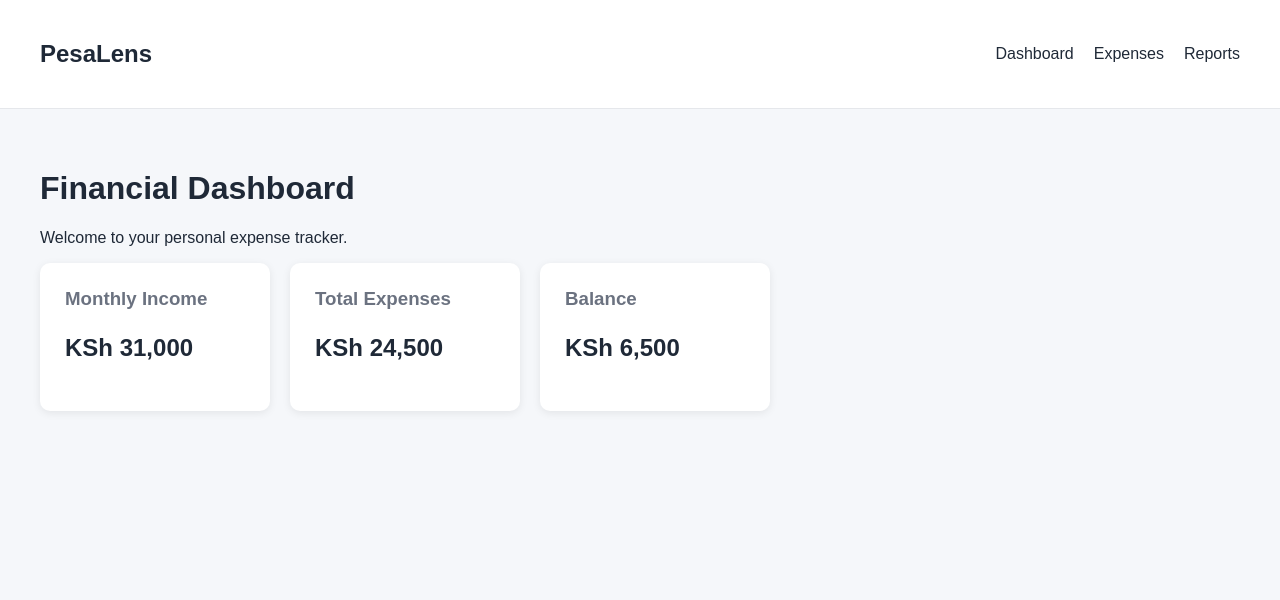
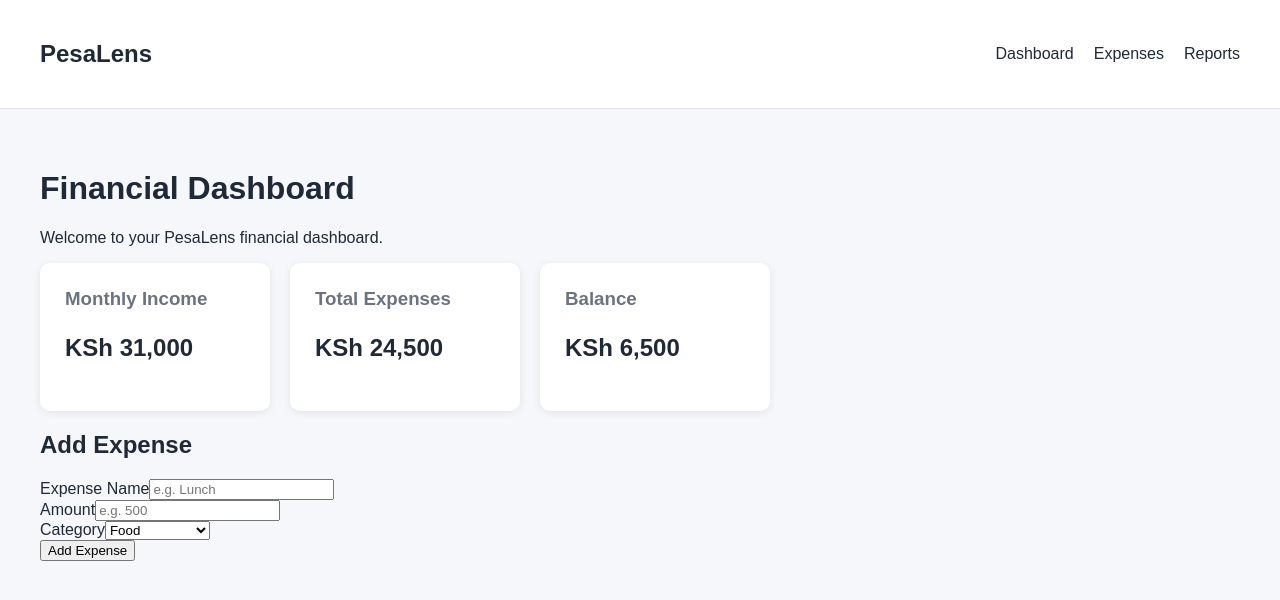
Before and after one commit to MukamiKelvin/kimahlife-expense-tracker, a React (Vite) app: page / in a window 1280 px wide. Shown: the top 600 px of the page. Built offline with nearby package versions, Linux system fonts and the light colour scheme.

Commit message:
feat: create controlled expense form

```diff
--- a/src/App.jsx
+++ b/src/App.jsx
@@ -3,6 +3,9 @@ import Navbar from "./components/Navbar";
 
 // Import the SummaryCard component.
 import SummaryCard from "./components/SummaryCard";
+
+// Import the ExpenseForm component.
+import ExpenseForm from "./components/ExpenseForm";
 
 // App is the main component of our application.
 function App() {
@@ -11,40 +14,47 @@ function App() {
       {/* Display our navigation bar */}
       <Navbar />
 
-      {/* Main content of our application */}
+      {/* Main content */}
       <main>
-        {/* Main dashboard heading */}
+
+        {/* Dashboard heading */}
         <h1>Financial Dashboard</h1>
 
-        {/* Short description */}
-        <p>Welcome to your personal expense tracker.</p>
+        {/* Description */}
+        <p>
+          Welcome to your PesaLens financial dashboard.
+        </p>
 
-        {/* Financial summary section */}
+        {/* Financial summary */}
         <section>
 
-          {/* Monthly income card */}
+          {/* Income */}
           <SummaryCard
             title="Monthly Income"
             amount="KSh 31,000"
           />
 
-          {/* Total expenses card */}
+          {/* Expenses */}
           <SummaryCard
             title="Total Expenses"
             amount="KSh 24,500"
           />
 
-          {/* Remaining balance card */}
+          {/* Balance */}
           <SummaryCard
             title="Balance"
             amount="KSh 6,500"
           />
 
         </section>
+
+        {/* Add expense form */}
+        <ExpenseForm />
+
       </main>
     </div>
   );
 }
 
-// Export App so React can render it.
+// Export App.
 export default App;
--- /dev/null
+++ b/src/components/ExpenseForm.jsx
@@ -0,0 +1,97 @@
+// Import useState from React.
+// useState allows our component to remember information.
+import { useState } from "react";
+
+// ExpenseForm collects information about
+// a new expense from the user.
+function ExpenseForm() {
+
+  // Store the name of the expense.
+  const [name, setName] = useState("");
+
+  // Store the amount of the expense.
+  const [amount, setAmount] = useState("");
+
+  // Store the selected category.
+  // We start with Food as the default category.
+  const [category, setCategory] = useState("Food");
+
+  return (
+    <div>
+
+      {/* Form heading */}
+      <h2>Add Expense</h2>
+
+      <form>
+
+        {/* Expense name */}
+        <div>
+          <label>Expense Name</label>
+
+          <input
+            type="text"
+            placeholder="e.g. Lunch"
+
+            // Connect input to name state.
+            value={name}
+
+            // Update name whenever the user types.
+            onChange={(event) =>
+              setName(event.target.value)
+            }
+          />
+        </div>
+
+        {/* Expense amount */}
+        <div>
+          <label>Amount</label>
+
+          <input
+            type="number"
+            placeholder="e.g. 500"
+
+            // Connect input to amount state.
+            value={amount}
+
+            // Update amount whenever the user types.
+            onChange={(event) =>
+              setAmount(event.target.value)
+            }
+          />
+        </div>
+
+        {/* Expense category */}
+        <div>
+          <label>Category</label>
+
+          <select
+            // Connect select to category state.
+            value={category}
+
+            // Update category when selection changes.
+            onChange={(event) =>
+              setCategory(event.target.value)
+            }
+          >
+            <option>Food</option>
+            <option>Transport</option>
+            <option>Rent</option>
+            <option>Shopping</option>
+            <option>Entertainment</option>
+            <option>Other</option>
+          </select>
+        </div>
+
+        {/* Submit button */}
+        <button type="submit">
+          Add Expense
+        </button>
+
+      </form>
+
+    </div>
+  );
+}
+
+// Export the component.
+export default ExpenseForm;
```
